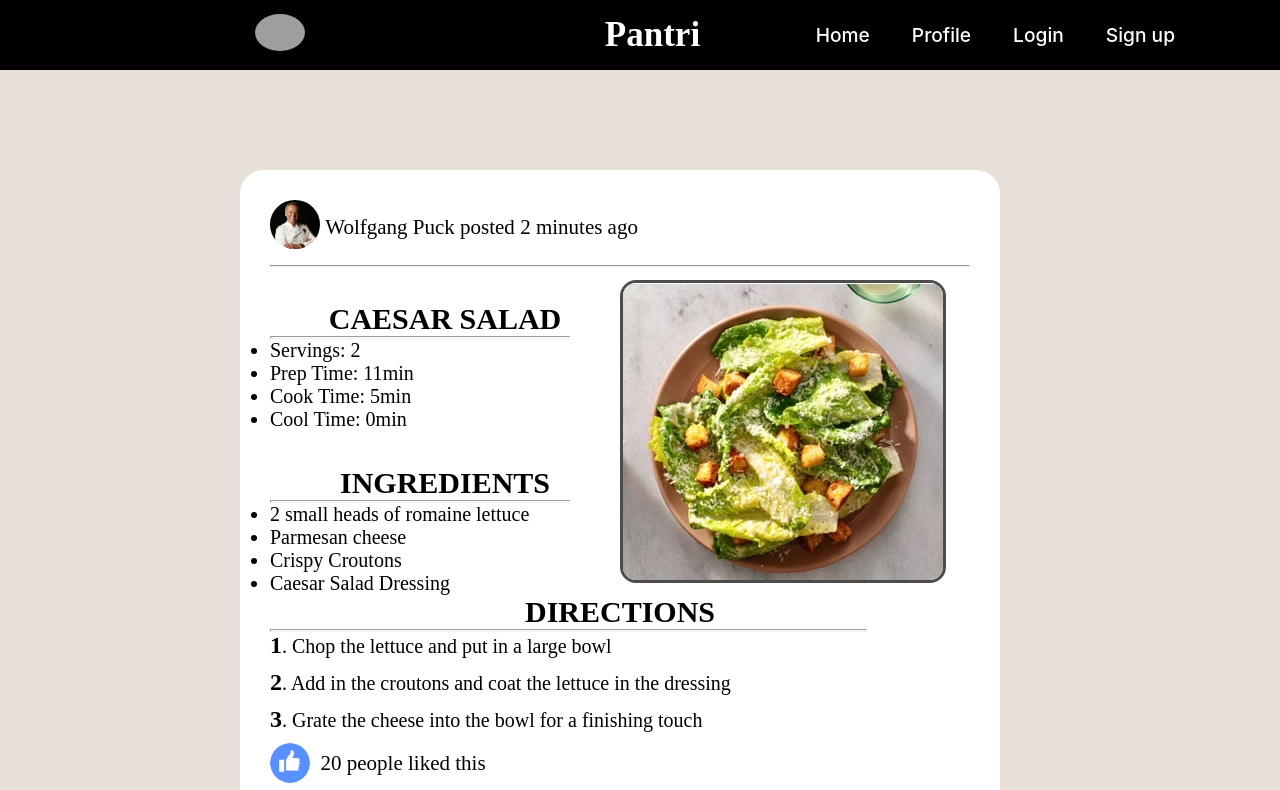
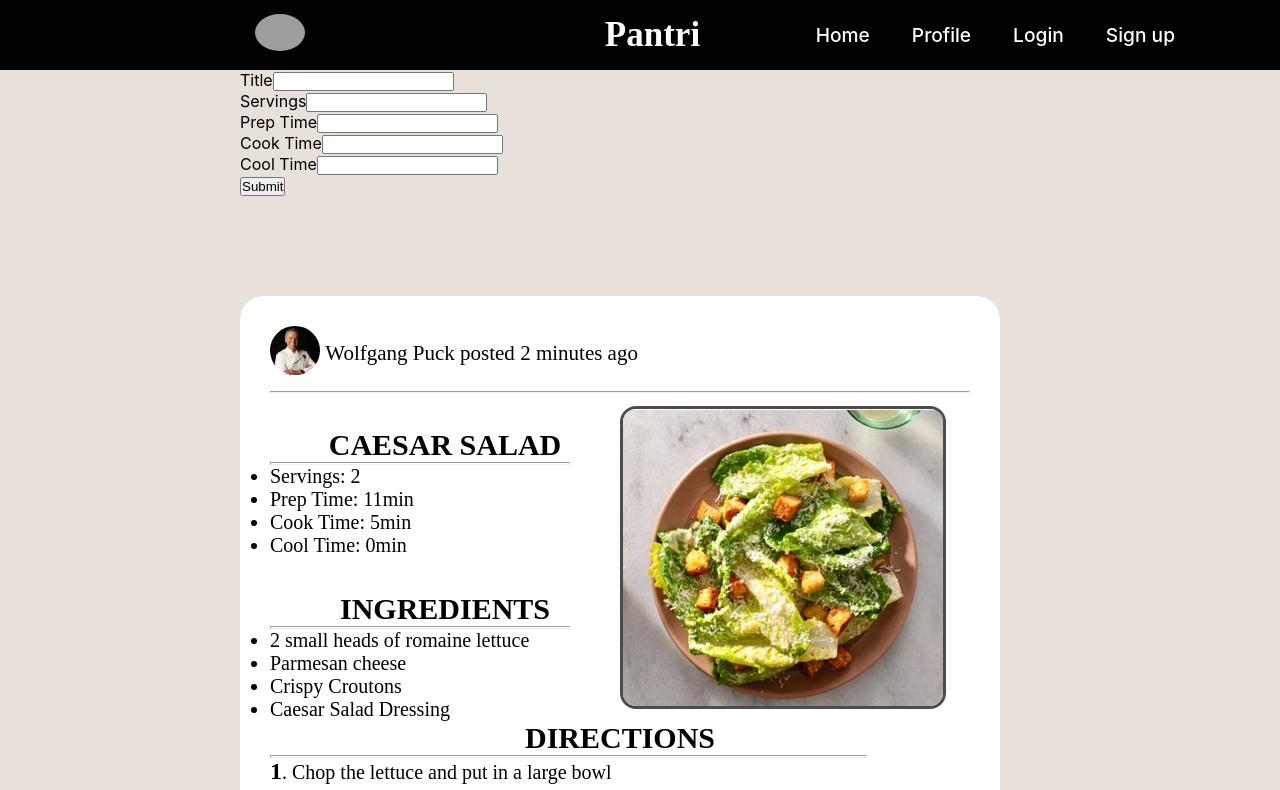
Before and after one commit to dbinlee3/ChefMedia, a React (Create React App) app in the folder frontend/: page / in a window 1280 px wide. Shown: the top 790 px of the page. Built offline with nearby package versions, Linux system fonts and the light colour scheme; grey boxes are pictures that could not be loaded; a web font is replaced by a local one.

Commit message:
adding createPost

```diff
--- /dev/null
+++ b/frontend/src/components/createPost/CreatePost.js
@@ -0,0 +1,82 @@
+import React from 'react'
+import { useRef } from 'react'
+
+/*
+userPic,
+user,
+datePosted,
+title,
+cookInfo = {
+    servings: 6,
+    prepTime: 45,
+    cookTime: 60,
+    coolTime: 45
+},
+ingredients = [
+    1, 2, 3
+]
+image,
+directions = [
+
+],
+
+likes
+*/
+
+function CreatePost() {
+
+    const title = useRef();
+    const servings = useRef();
+    const prepTime = useRef();
+    const cookTime = useRef();
+    const coolTime = useRef();
+
+
+    return (
+        <div className="createContainer">
+            {/* <form className="createForm" onSubmit={handleSubmit}> */}
+            <form className="createForm">
+
+                <div className="createFormField">
+                    <label>Title</label>
+                    <input type="text" id="title" className="title" ref={title} required />
+                </div>
+
+                <div className="createFormField">
+                    <label>Servings</label>
+                    <input type="text" id="servings" className="servings" ref={servings} required />
+                </div>
+
+                <div className="createFormField">
+                    <label>Prep Time</label>
+                    <input type="text" id="prepTime" className="prepTime" ref={prepTime} required />
+                </div>
+
+                <div className="createFormField">
+                    <label>Cook Time</label>
+                    <input type="text" id="cookTime" className="cookTime" ref={cookTime} required />
+                </div>
+
+                <div className="createFormField">
+                    <label>Cool Time</label>
+                    <input type="text" id="coolTime" className="coolTime" ref={coolTime} required />
+                </div>
+
+                {/* <div className="createFormField">
+                    <label>Ingredients</label>
+                    <input type="text" id="ingredients" className="ingredients" required />
+                </div>
+
+                <div className="createFormField">
+                    <label>Directions</label>
+                    <input type="text" id="directions" className="directions" required />
+                </div> */}
+
+                <button id="submitPost" type="button">Submit</button>
+
+            </form>
+        </div>
+    )
+}
+
+export default CreatePost
--- a/frontend/src/pages/home/Home.js
+++ b/frontend/src/pages/home/Home.js
@@ -2,6 +2,7 @@ import React from 'react'
 import './home.css'
 
 import Post from '../../components/post/Post'
+import CreatePost from '../../components/createPost/CreatePost'
 
 import gordon from '../../assets/gordon.png'
 import spaghetti from '../../assets/spaghetti.jpeg'
@@ -91,6 +92,8 @@ function Home() {
             <div className="homeContainer">
                 <div className="homeFlow">
 
+                    <CreatePost/>
+
                     {/* Wolfgang Puck Post */}
                     <Post
                         user = "Wolfgang Puck"
```
Also changed, not shown: frontend/src/components/createPost/createPost.css (added).
